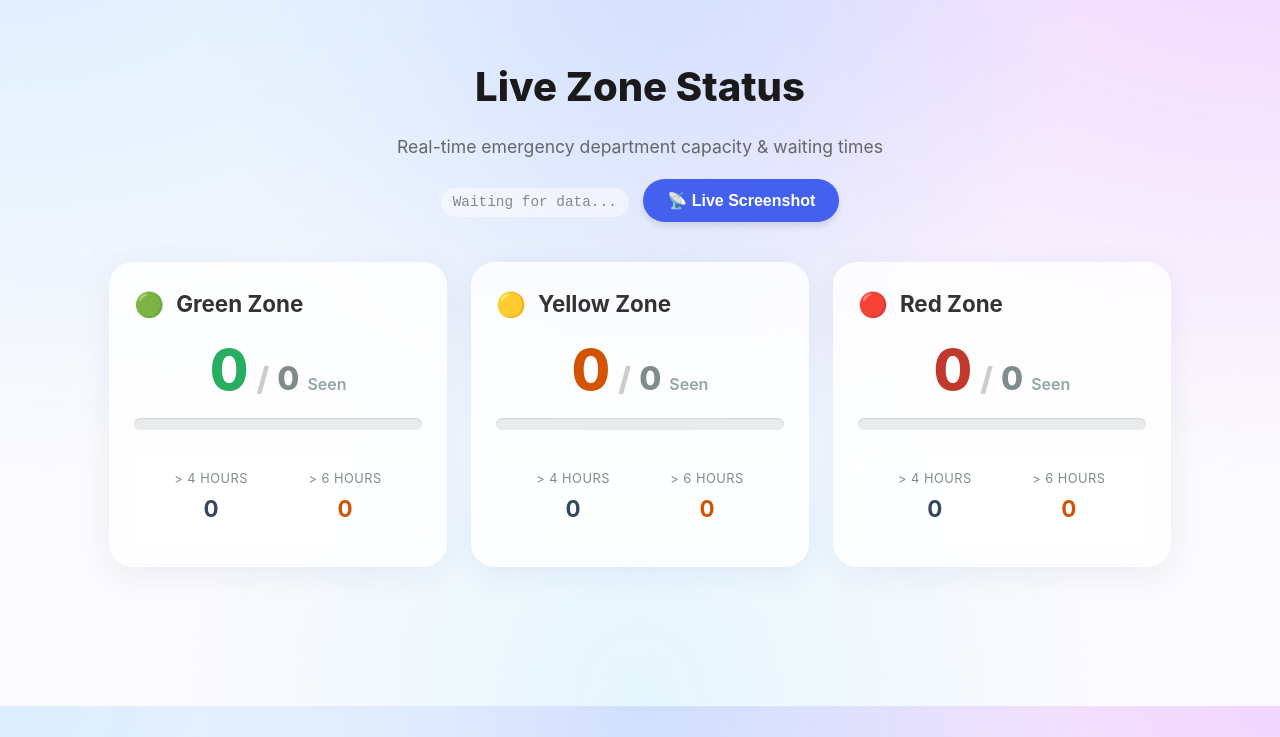
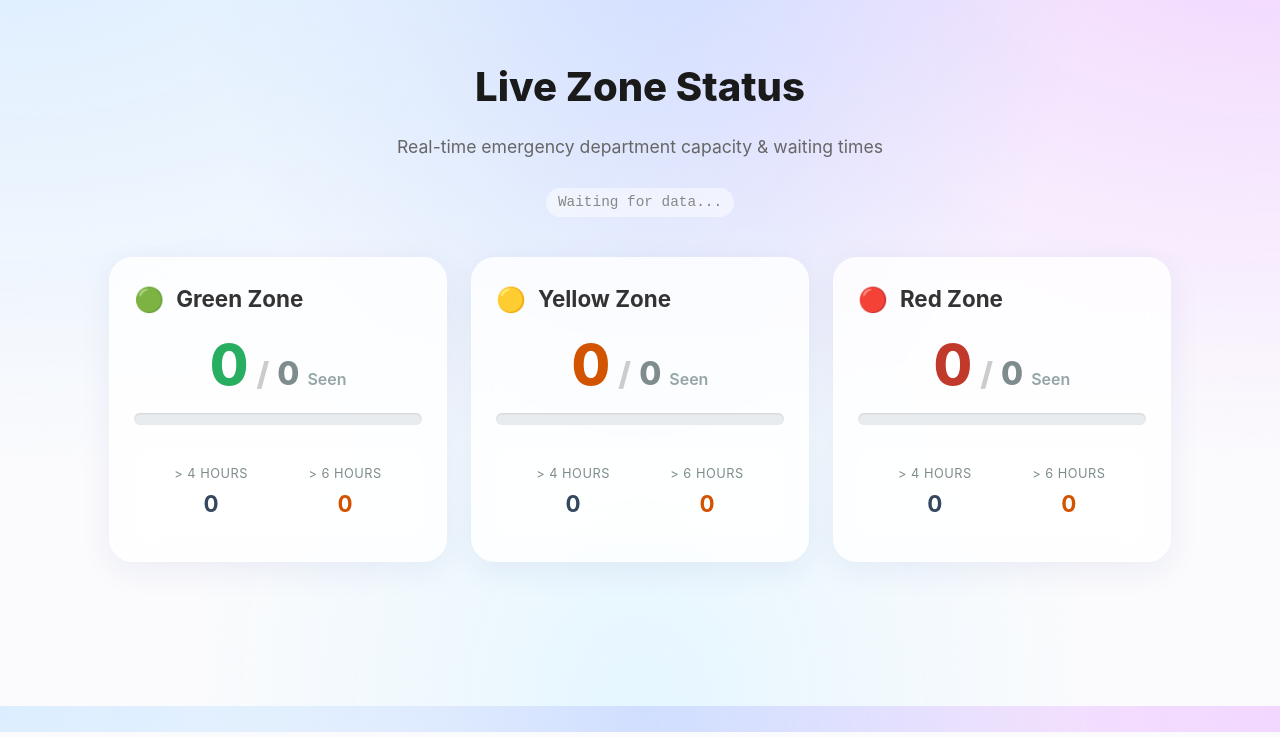
Before and after one commit to dr-afif/resq, a plain HTML site: page monitor.html in a window 1280 px wide. Shown: the part 94-831 px from the top of the page. Drawn offline with nearby package versions, Linux system fonts and the light colour scheme; no server answers.

Commit message:
chore: temporarily disable screenshot function in monitor.html

```diff
--- a/monitor.html
+++ b/monitor.html
@@ -8,7 +8,7 @@
     <link rel="stylesheet" href="webform.css"> <!-- Reusing base styles -->
     <link rel="stylesheet" href="top-navigation.css">
     <link rel="stylesheet" href="monitor.css">
-    <script src="https://cdnjs.cloudflare.com/ajax/libs/html2canvas/1.4.1/html2canvas.min.js"></script>
+    <!-- <script src="https://cdnjs.cloudflare.com/ajax/libs/html2canvas/1.4.1/html2canvas.min.js"></script> -->
 </head>
 
 <body>
@@ -19,8 +19,8 @@
             <h1>Live Zone Status</h1>
             <p class="subtitle">Real-time emergency department capacity & waiting times</p>
             <div id="last-updated" class="last-updated">Waiting for data...</div>
-            <button id="remote-screenshot-btn" class="btn-live-screenshot">📡
-                Live Screenshot</button>
+            <!-- <button id="remote-screenshot-btn" class="btn-live-screenshot">📡
+                Live Screenshot</button> -->
         </div>
 
         <div class="stats-grid">
@@ -107,7 +107,7 @@
         </div>
     </div>
 
-    <!-- Screenshot Modal -->
+    <!-- Screenshot Modal (Disabled)
     <div id="screenshot-modal" class="modal-overlay">
         <div class="modal-card">
             <h3 style="margin: 0 0 15px; width: 100%; text-align: left;">📸 Screenshot Preview</h3>
@@ -120,6 +120,7 @@
             </div>
         </div>
     </div>
+    -->
 
     <script src="top-navigation.js"></script>
     <script src="monitor.js"></script>
```
